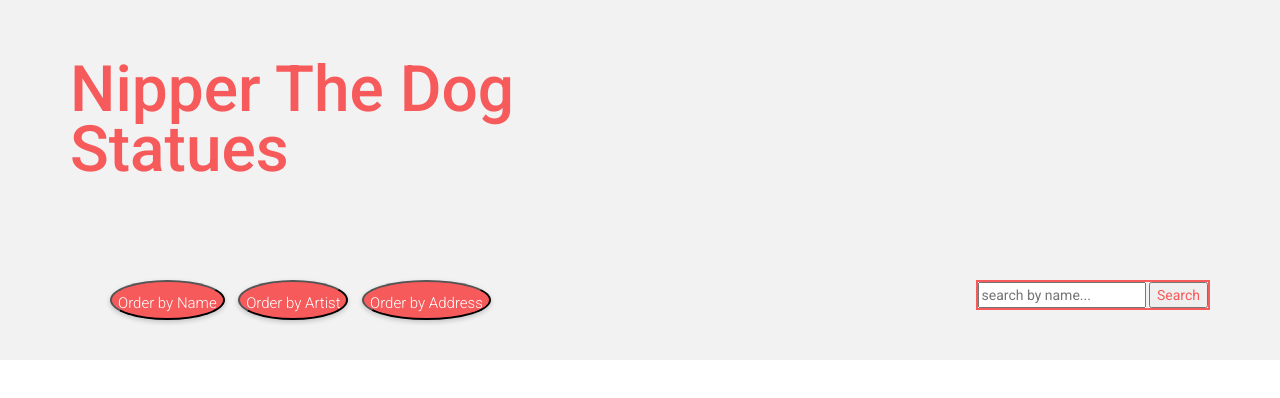
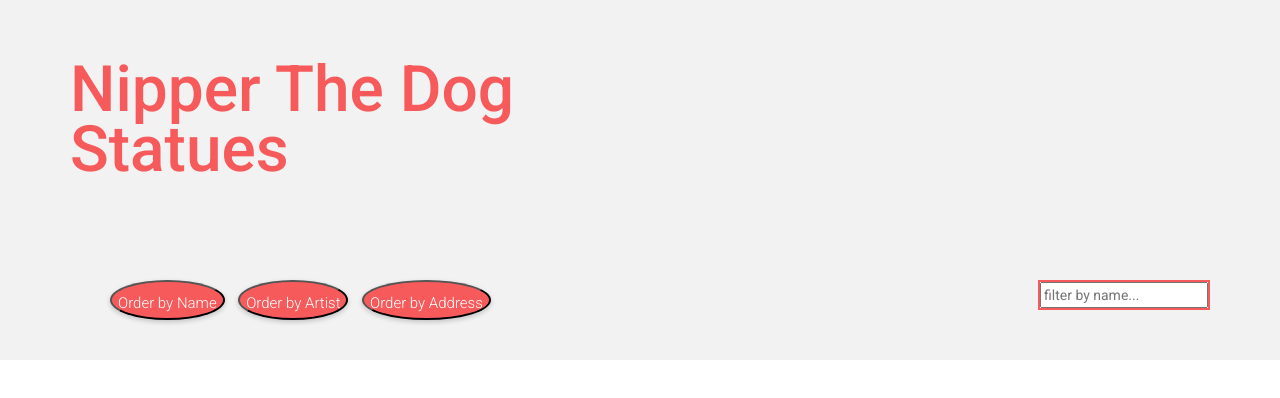
Before and after one commit to MariaBamundo/NipperAPI, a website: page index.html in a window 1280 px wide. Drawn offline with nearby package versions, Linux system fonts and the light colour scheme; no server answers.

Commit message:
Must Comment

```diff
--- a/index.html
+++ b/index.html
@@ -24,8 +24,7 @@
 
         <!-- Search bar code-->
         <div class = "search">
-            <input type="text" id="search" placeholder="search by name..."/>
-            <input type="button" id="btnSearch" value="Search" ng-click="search();" />
+            <input type="text" id="search" placeholder="filter by name..." ng-keyup="search();"/>
         </div>
 
         <!-- buttons for each of the sorting options -->
```
